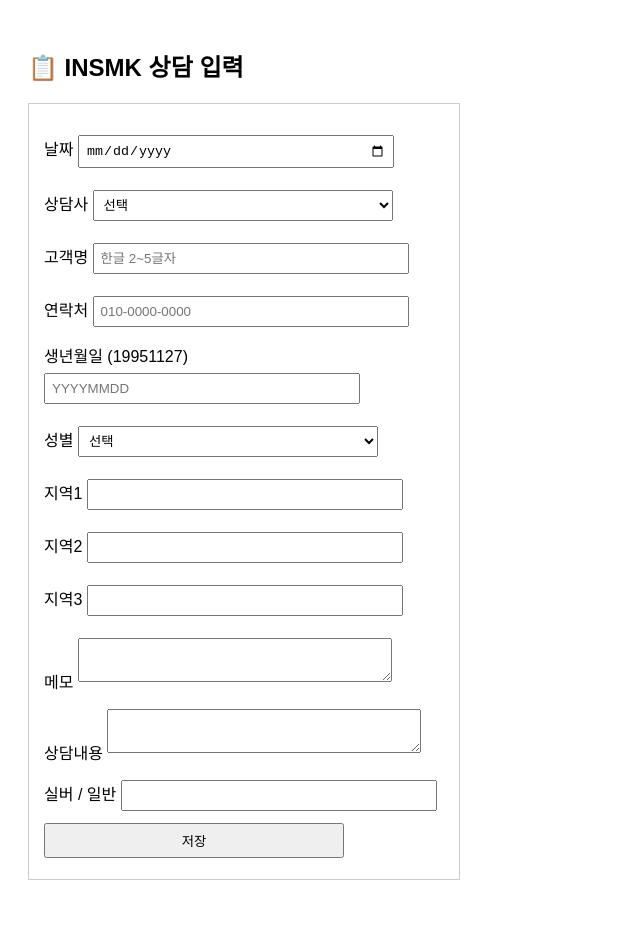
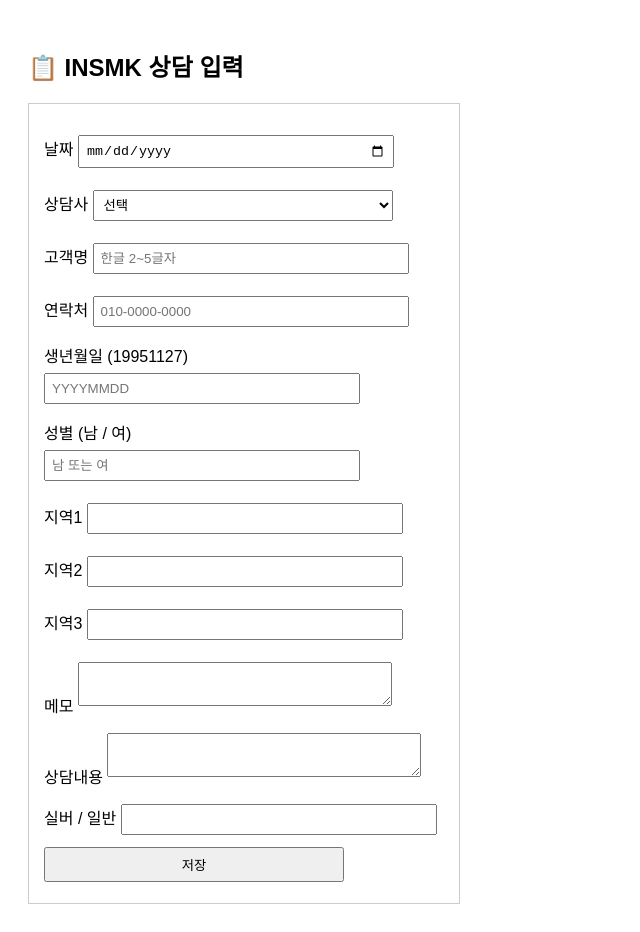
Before and after one commit to tkdwnsdl2066-lgtm/insdata, a plain HTML site: page index.html in a window 1280 px wide. Shown: the whole page, without its empty margins (0-640 px from the left). Before the commit the page ends 908 px from the top, so only its background shows below. Drawn offline with Linux system fonts and the light colour scheme.

Commit message:
Update index.html

```diff
--- a/index.html
+++ b/index.html
@@ -39,12 +39,8 @@
       <input type="text" id="birthRaw" placeholder="YYYYMMDD" maxlength="8" />
     </label>
 
-    <label>성별
-      <select id="gender">
-        <option value="">선택</option>
-        <option value="남">남</option>
-        <option value="여">여</option>
-      </select>
+    <label>성별 (남 / 여)
+      <input type="text" id="gender" placeholder="남 또는 여" />
     </label>
 
     <label>지역1 <input type="text" id="area1" /></label>
```
